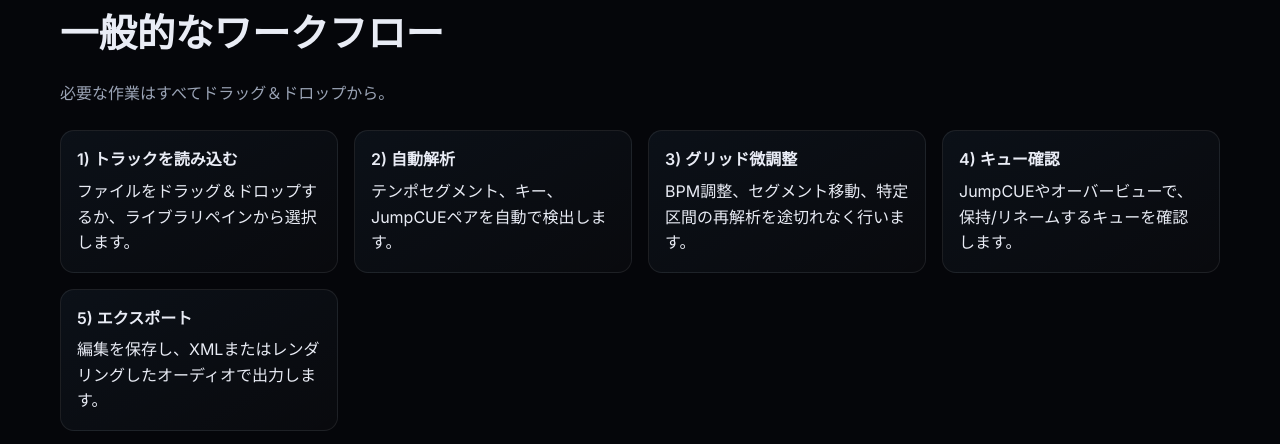
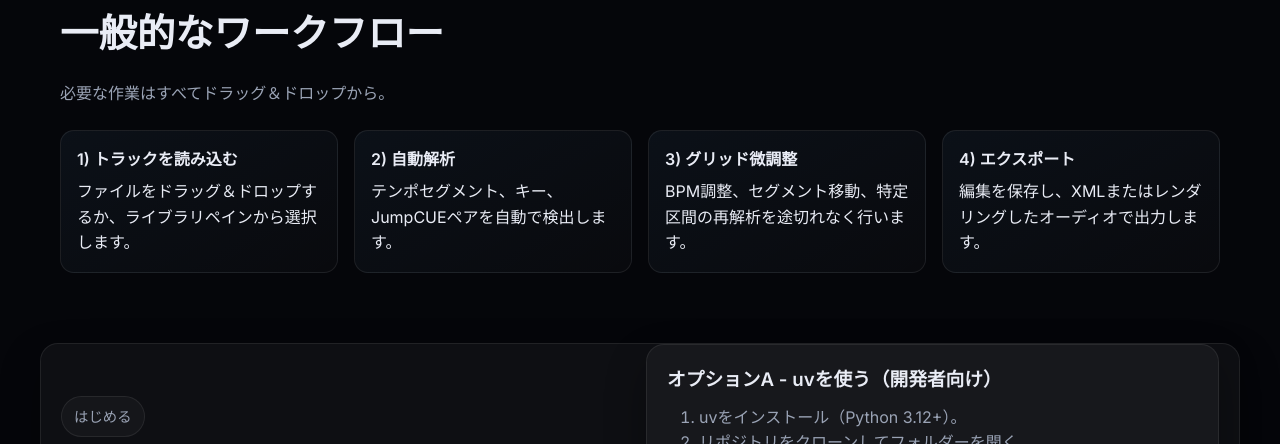
Before and after one commit to hygn/mxl_page_rendered, a plain HTML site: page ja/index.html in a window 1280 px wide. Shown: the part 2258-2702 px from the top of the page. Drawn offline with Linux system fonts and the light colour scheme.

Commit message:
fix workflow

```diff
--- a/ja/index.html
+++ b/ja/index.html
@@ -146,12 +146,7 @@
         </div>
 
         <div class="step">
-          <strong>4) キュー確認</strong>
-          <span>JumpCUEやオーバービューで、保持/リネームするキューを確認します。</span>
-        </div>
-
-        <div class="step">
-          <strong>5) エクスポート</strong>
+          <strong>4) エクスポート</strong>
           <span>編集を保存し、XMLまたはレンダリングしたオーディオで出力します。</span>
         </div>
 
```
Also changed, not shown: en/index.html (+1 -6 lines), ko/index.html (+1 -6 lines).
